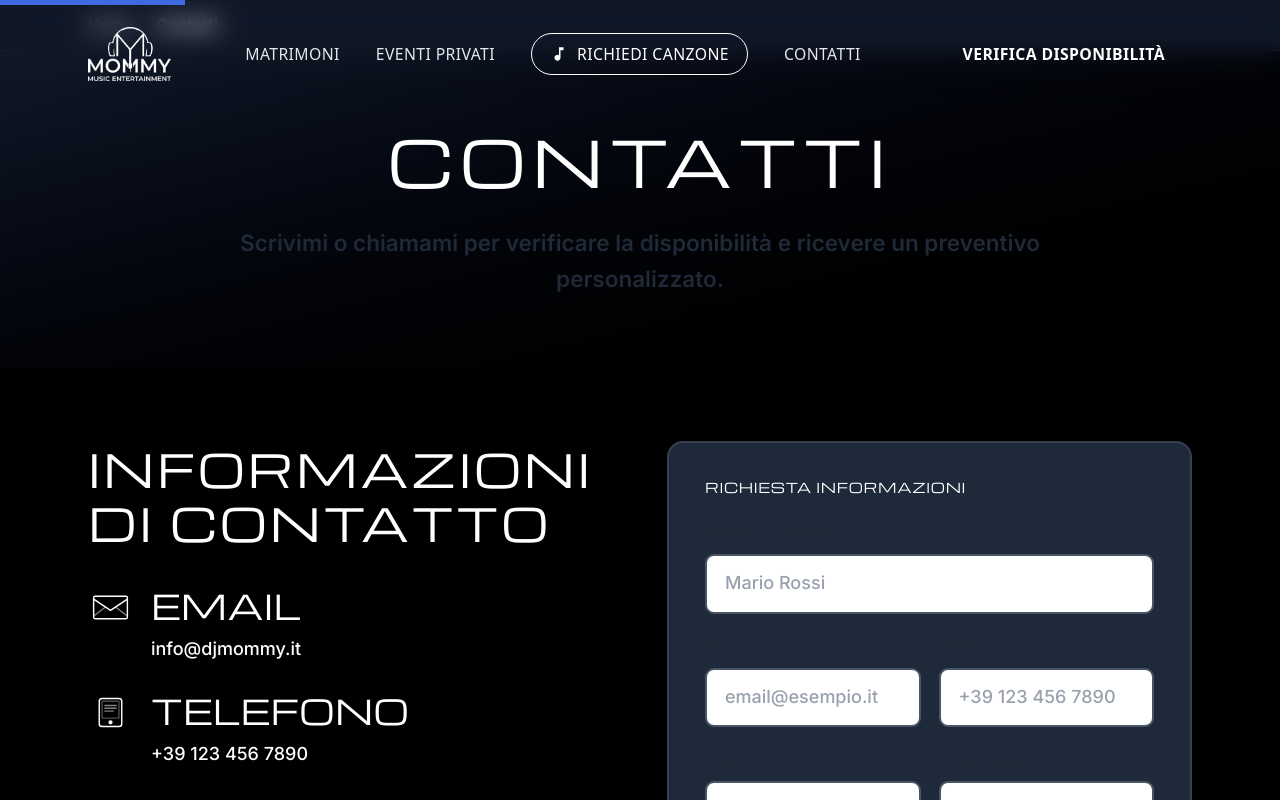
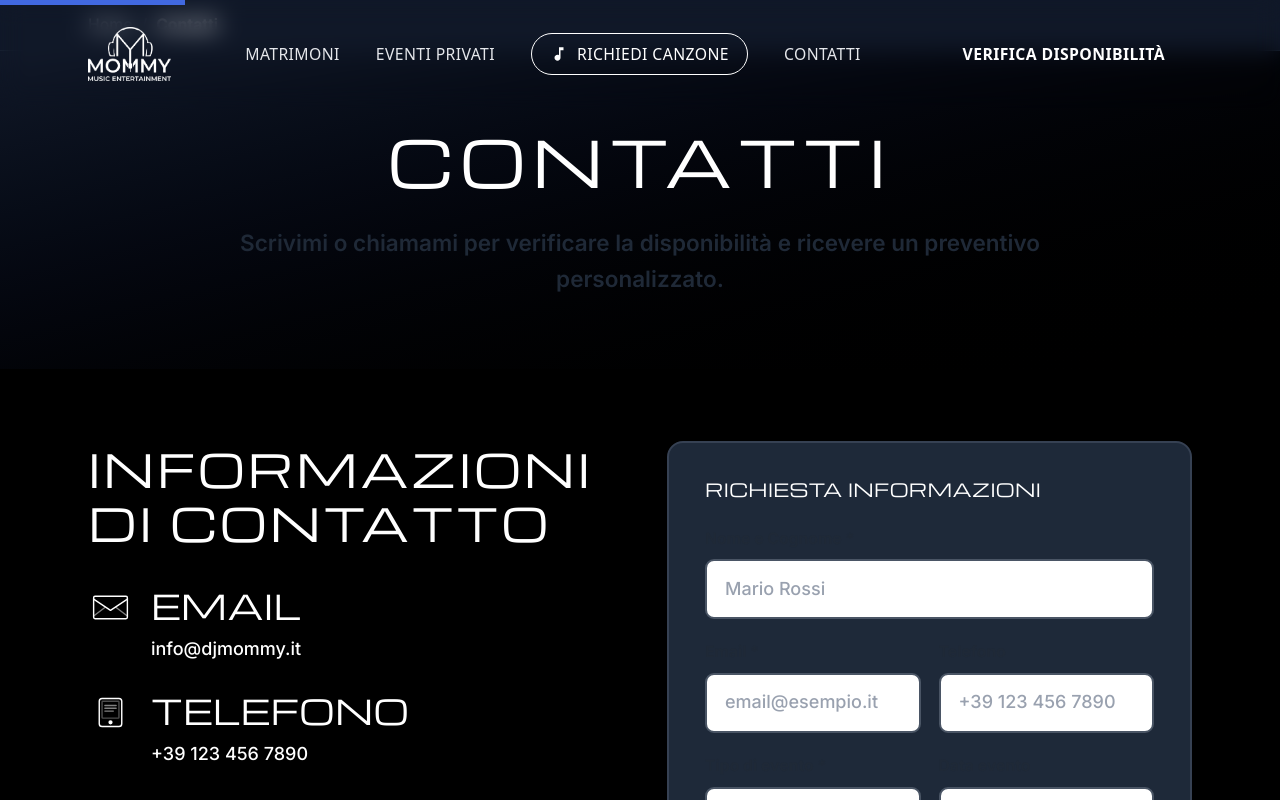
Before and after one commit to mommydjsalmani-cloud/mommy-marketing, a Next.js app: page /contatti in a window 1280 px wide. Shown: the top 800 px of the page. Built offline with nearby package versions, Linux system fonts and the light colour scheme.

Commit message:
Aumentato font titolo form a 16px con letter-spacing ridotto

```diff
--- a/app/contatti/page.tsx
+++ b/app/contatti/page.tsx
@@ -163,7 +163,7 @@ export default function Contatti() {
             {/* Right: Form */}
             <div>
               <div className="card bg-gray-800 border-2 border-gray-700 p-6 md:p-8">
-                <h2 className="mb-6 text-white uppercase" style={{fontSize: '0.75rem', letterSpacing: '0.05em'}}>Richiesta informazioni</h2>
+                <h2 className="mb-6 text-white uppercase leading-tight" style={{fontSize: '1rem', letterSpacing: '0.02em'}}>Richiesta informazioni</h2>
 
                 {isSubmitted && (
                   <div className="bg-green-900 border border-green-600 text-green-200 px-4 py-3 rounded mb-6">
```
